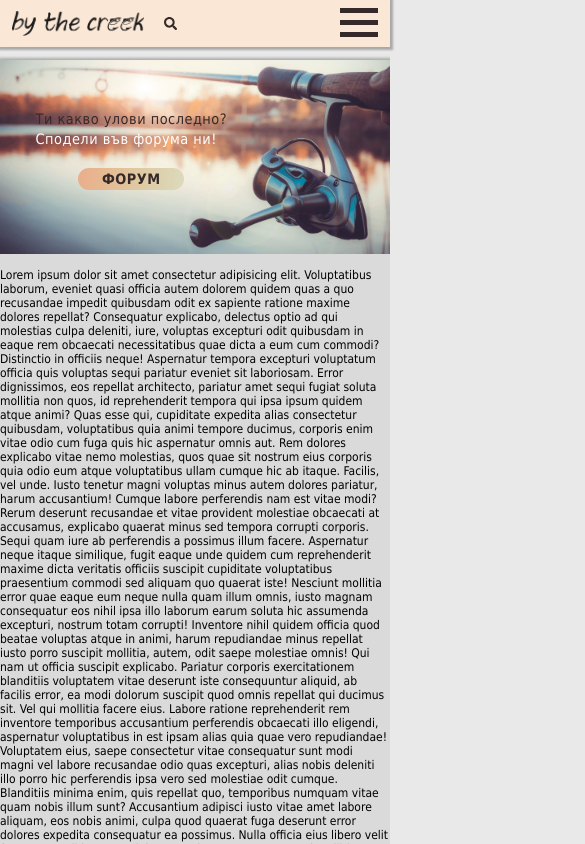
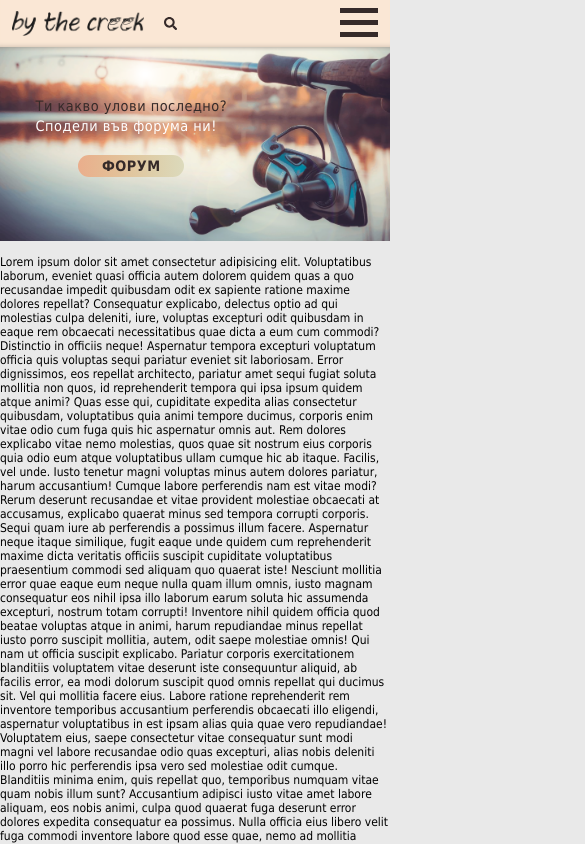
Before and after one commit to IvoTrifonov/bythecreek, a React app: page / in a window 390 px wide. Shown: the top 844 px of the page, 585 px wide, since content can reach past the window. Built offline with nearby package versions, Linux system fonts and the light colour scheme.

Commit message:
changed colors and shadows

```diff
--- a/src/cmps/Footer/styles.scss
+++ b/src/cmps/Footer/styles.scss
@@ -5,8 +5,6 @@ footer {
   flex-direction: column;
   justify-content: space-around;
   align-items: center;
-  margin-top: 1em;
-  box-shadow: 1px 1px 3px 4px rgb(170, 169, 169);
   opacity: 0.9;
 
   & .logo-links-wrapper {
--- a/src/cmps/Header/Navbar/styles.js
+++ b/src/cmps/Header/Navbar/styles.js
@@ -5,7 +5,7 @@ const NavBar = styled(animated.nav)
 ` display: block;
   background-color: #fae7d5;
   letter-spacing: 0.7px;
-  box-shadow: 1px 1px 2px 2px rgb(170, 169, 169);
+  box-shadow: inset 0 -5px 5px -5px #c3b5a7;
   font-size: 1.1rem;
 `;
 
@@ -19,7 +19,7 @@ const FlexContainer = styled(animated.div)`
 
 const NavLinks = styled(animated.ul)
 `
-  margin: 0 0.7rem;
+  margin: 0 0.7em;
   display: flex;
   align-items: center;
 
--- a/src/cmps/Main/Home/ForumBanner/styles.scss
+++ b/src/cmps/Main/Home/ForumBanner/styles.scss
@@ -4,6 +4,7 @@
   padding-top: 49.69%; //the image ratio
   background: url('../../../../../public//forumBanner.png') no-repeat center;
   background-size: cover;
+  box-shadow: inset 0 5px 5px -5px #9d9186;
 
   div {
     position: absolute;
--- a/src/cmps/Main/Home/Slideshow/styles.scss
+++ b/src/cmps/Main/Home/Slideshow/styles.scss
@@ -1,6 +1,4 @@
 .slide-container {
-  border-radius: 0.3rem;
-  overflow: hidden;
   width: 60%;
   margin: 1em auto;
 
--- a/src/cmps/Main/index.tsx
+++ b/src/cmps/Main/index.tsx
@@ -29,6 +29,6 @@ export const Main = (): JSX.Element => {
       <Route exact path='/signup' render={render(Register)} />
     </Switch>
 
-    {isLinkShowed && <Link className='header-link' to='app-root' smooth={true} duration={550} />}
+    {isLinkShowed && <Link className='header-link' to='app-root' offset={-50} smooth={true} duration={550} />}
   </main>
 }
--- a/src/cmps/Main/styles.scss
+++ b/src/cmps/Main/styles.scss
@@ -42,5 +42,4 @@
     position: fixed;
     animation: 600ms ease-in 0ms 1 showAnimation;
   }
-
 }
--- a/src/commonStyles/ContentWrapper.js
+++ b/src/commonStyles/ContentWrapper.js
@@ -23,8 +23,6 @@ const ContentWrapper = styled.div`
 
 & {
   animation: 650ms ease-in-out 0ms 1 slideAnimation;
-  box-shadow: 1px 1px 3px 3px rgb(170, 169, 169);
-  background-color: #DADADA;
   padding: 1em 0;
 }
 `;
--- a/src/index.scss
+++ b/src/index.scss
@@ -27,7 +27,7 @@ footer a {
 }
 
 main {
-  margin: 1em auto;
+  margin: 0 auto;
   min-height: 85vh;
 }
 
@@ -71,7 +71,7 @@ input:focus {
   }
 
   main {
-    margin-top: 5rem;
+    margin-top: 3.9em;
   }
 }
 
```
